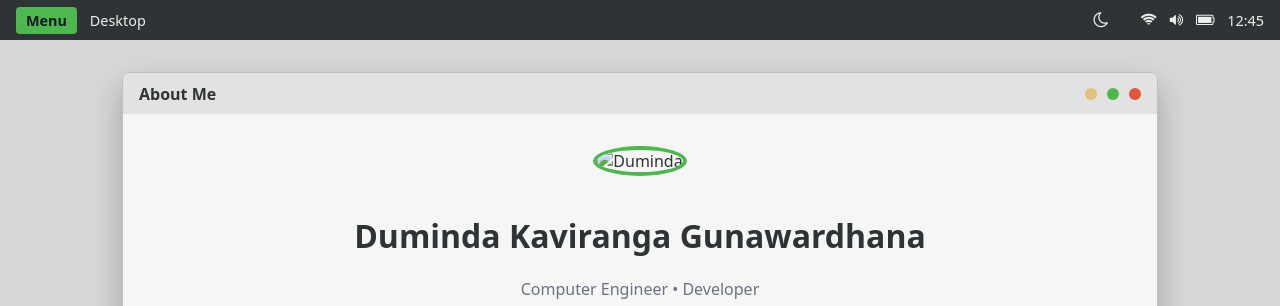
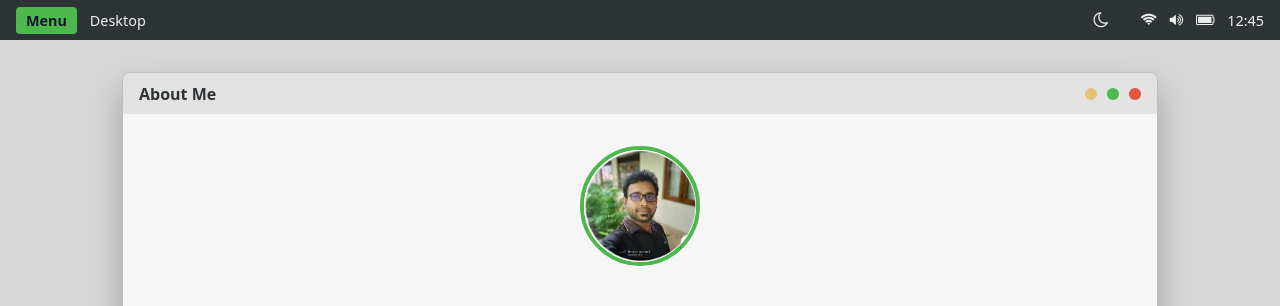
Before and after one commit to kaviranga/kaviranga.github.io, a website: page index.html in a window 1280 px wide. Shown: the top 306 px of the page. Drawn offline with Linux system fonts and the light colour scheme.

Commit message:
modified index.html

```diff
--- a/index.html
+++ b/index.html
@@ -230,7 +230,7 @@ body.dark .project {
       </div>
     </div>
     <div class="window-content profile">
-      <img src="img/duminda_profile_pic_new.png" alt="Duminda">
+      <img src="img/duminda_profile_pic.png" alt="Duminda">
       <h1>Duminda Kaviranga Gunawardhana</h1>
       <p class="title">Computer Engineer • Developer</p>
 
```
